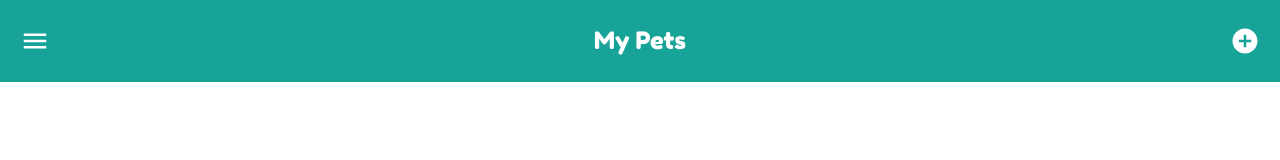
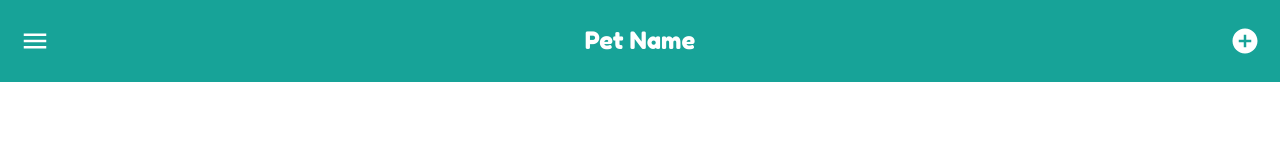
Before and after one commit to KevinW90/doggy-days, a React (Create React App) app: page /pet/1 in a window 1280 px wide. Shown: the top 160 px of the page. Built offline with nearby package versions, Linux system fonts and the light colour scheme; a web font is replaced by a local one.

Commit message:
introduced routes

```diff
--- a/src/App.jsx
+++ b/src/App.jsx
@@ -1,25 +1,23 @@
-import { BrowserRouter as Router } from 'react-router-dom'
+import { BrowserRouter as Router, Route, Switch } from 'react-router-dom'
 import { ThemeProvider } from '@material-ui/styles';
-import Header from './components/Header'
-import MenuIcon from '@material-ui/icons/Menu';
-import AddCircleIcon from '@material-ui/icons/AddCircle';
+
 import { theme } from './themes/theme'
+
+import Pets from './pages/Pets'
+import Records from './pages/Records'
 
 function App() {
   return (
     <ThemeProvider theme={theme}>
       <Router>
-        <Header
-          left={{
-            icon: MenuIcon
-          }}
-          center={{
-            text: 'My Pets'
-          }}
-          right={{
-            icon: AddCircleIcon
-          }}
-        />
+        <Switch>
+          <Route exact path="/">
+            <Pets />
+          </Route>
+          <Route path='/pet/:id'>
+            <Records />
+          </Route>
+        </Switch>
     </Router>
     </ThemeProvider>
 
--- /dev/null
+++ b/src/pages/Pets.jsx
@@ -0,0 +1,25 @@
+import Header from '../components/Header'
+
+import MenuIcon from '@material-ui/icons/Menu';
+import AddCircleIcon from '@material-ui/icons/AddCircle';
+
+function Pets() {
+  return (
+    <section className="page">
+      <Header
+        left={{
+          icon: MenuIcon
+        }}
+        center={{
+          text: 'My Pets'
+        }}
+        right={{
+          icon: AddCircleIcon
+        }}
+      />
+      hello
+    </section>
+  )
+}
+
+export default Pets
--- /dev/null
+++ b/src/pages/Records.jsx
@@ -0,0 +1,25 @@
+import Header from '../components/Header'
+
+import MenuIcon from '@material-ui/icons/Menu';
+import AddCircleIcon from '@material-ui/icons/AddCircle';
+
+function Pet() {
+  // get pet id from params and find name
+  return (
+    <section className="page">
+      <Header
+        left={{
+          icon: MenuIcon
+        }}
+        center={{
+          text: 'Pet Name' // pet name from id
+        }}
+        right={{
+          icon: AddCircleIcon
+        }}
+      />
+    </section>
+  )
+}
+
+export default Pet
```
